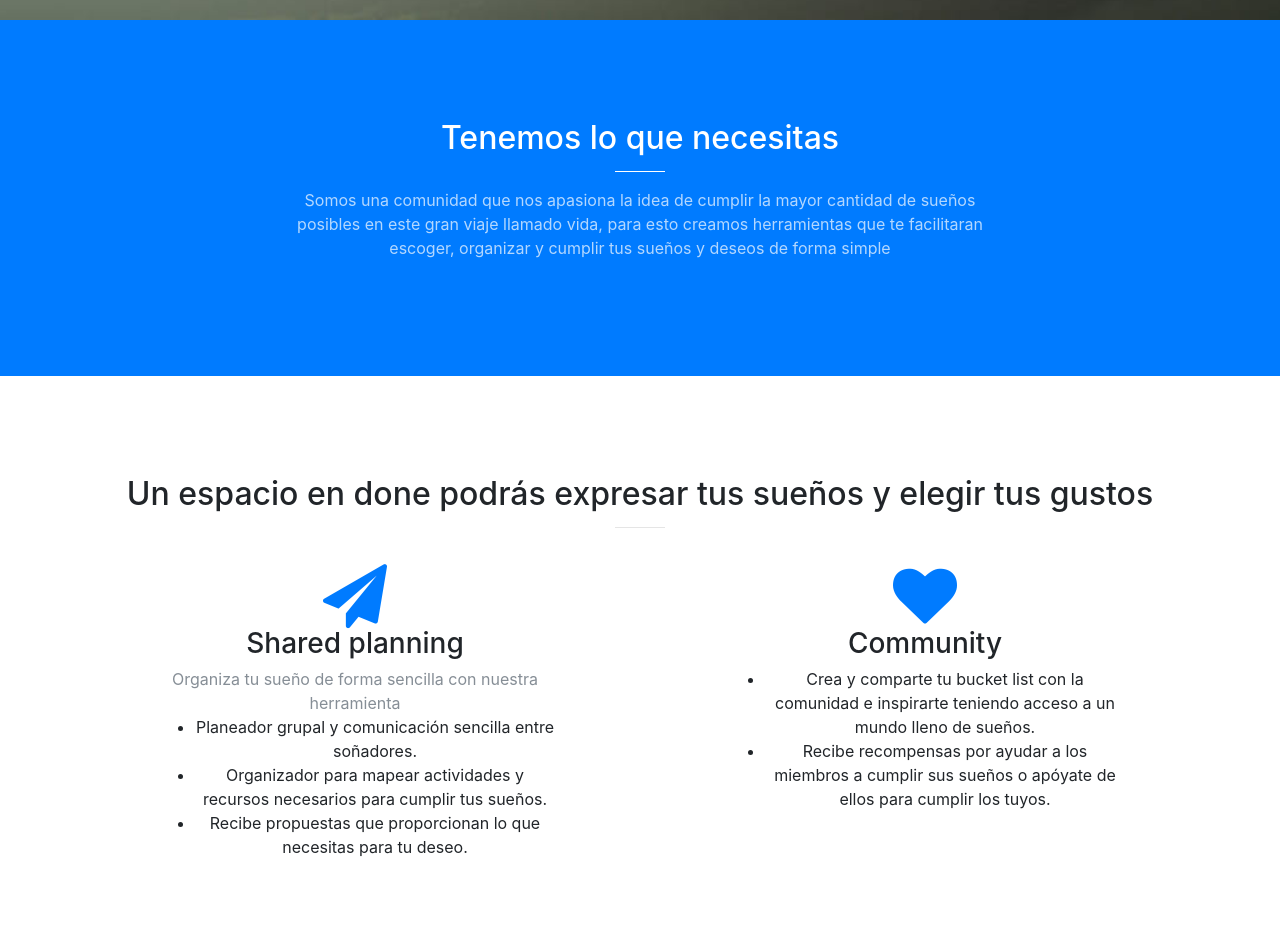
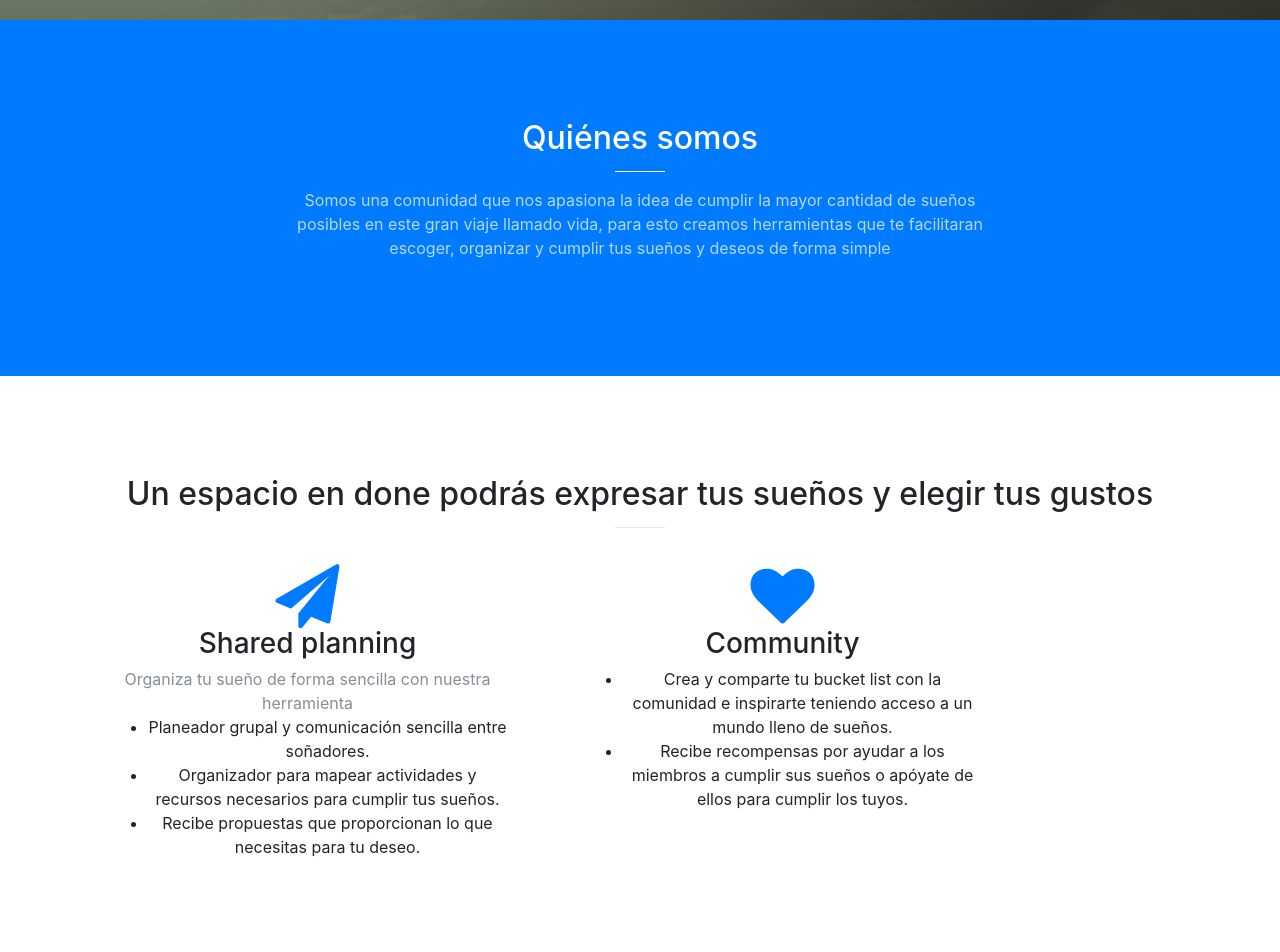
Before and after one commit to margotduek/marcos_farji, a website with bundled scripts: page index.html in a window 1280 px wide. Shown: the part 780-1732 px from the top of the page. Built offline with nearby package versions, Linux system fonts and the light colour scheme.

Commit message:
col-lg num

```diff
--- a/index.html
+++ b/index.html
@@ -35,11 +35,10 @@
         <button class="navbar-toggler navbar-toggler-right" type="button" data-toggle="collapse" data-target="#navbarResponsive" aria-controls="navbarResponsive" aria-expanded="false" aria-label="Toggle navigation">
           <span class="navbar-toggler-icon"></span>
         </button>
-        <!--
         <div class="collapse navbar-collapse" id="navbarResponsive">
           <ul class="navbar-nav ml-auto">
             <li class="nav-item">
-              <a class="nav-link js-scroll-trigger" href="#about">Inicio</a>
+              <a class="nav-link js-scroll-trigger" href="#about">Quiénes somos</a>
             </li>
             <li class="nav-item">
               <a class="nav-link js-scroll-trigger" href="#services">Acerca de </a>
@@ -52,14 +51,13 @@
             </li>
           </ul>
         </div>
-      -->
       </div>
     </nav>
 
     <header class="masthead">
       <div class="header-content">
         <div class="header-content-inner">
-          <h1 id="homeHeading">cumple tu sueños, comienza a vivir tu vida</h1>
+          <h1 id="homeHeading">La plataforma que te acerca a cumplir tus sueños</h1>
           <hr>
           <p>Conoce nuestra gran comunidad y las sorpresas que tenemos para ti</p>
           <a class="btn btn-primary btn-xl js-scroll-trigger" href="https://www.facebook.com/My-bucket-list-495266050853977/">¡Cumple tus sueños!</a>
@@ -71,7 +69,7 @@
       <div class="container">
         <div class="row">
           <div class="col-lg-8 mx-auto text-center">
-            <h2 class="section-heading text-white">Tenemos lo que necesitas </h2>
+            <h2 class="section-heading text-white"> Quiénes somos </h2>
             <hr class="light">
             <p class="text-faded">
               Somos una comunidad que nos apasiona la idea de cumplir la mayor cantidad de sueños
@@ -94,7 +92,7 @@
       </div>
       <div class="container">
         <div class="row">
-          <div class="col-lg-6 col-md-6 text-center">
+          <div class="col-lg-5 col-md-5 text-center">
             <div class="service-box">
               <i class="fa fa-4x fa-paper-plane text-primary sr-icons"></i>
               <h3>Shared planning</h3>
@@ -106,7 +104,7 @@
               </ul>
             </div>
           </div>
-          <div class="col-lg-6 col-md-6 text-center">
+          <div class="col-lg-5 col-md-5 text-center">
             <div class="service-box">
               <i class="fa fa-4x fa-heart text-primary sr-icons"></i>
               <h3>Community</h3>
```
